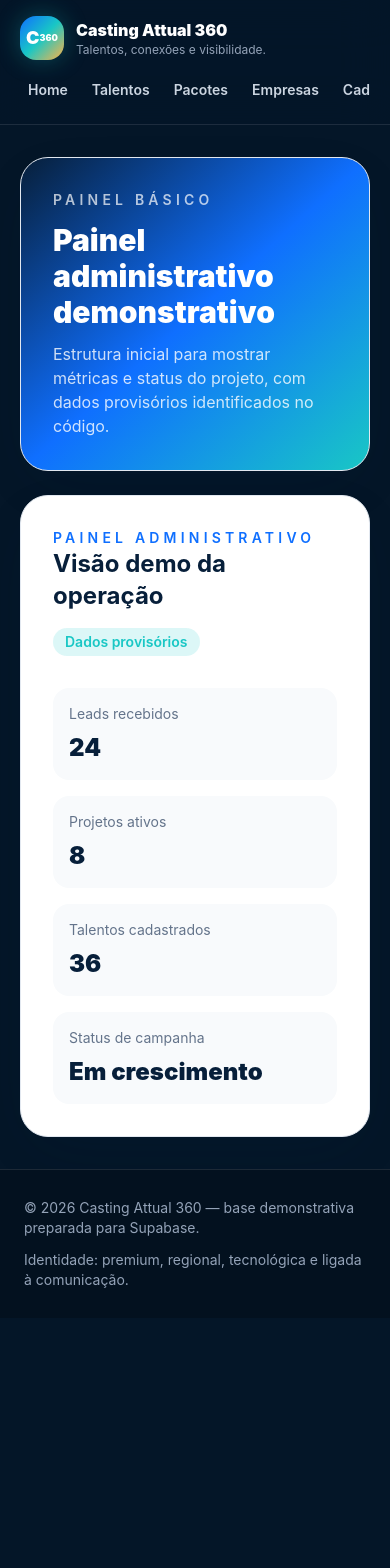
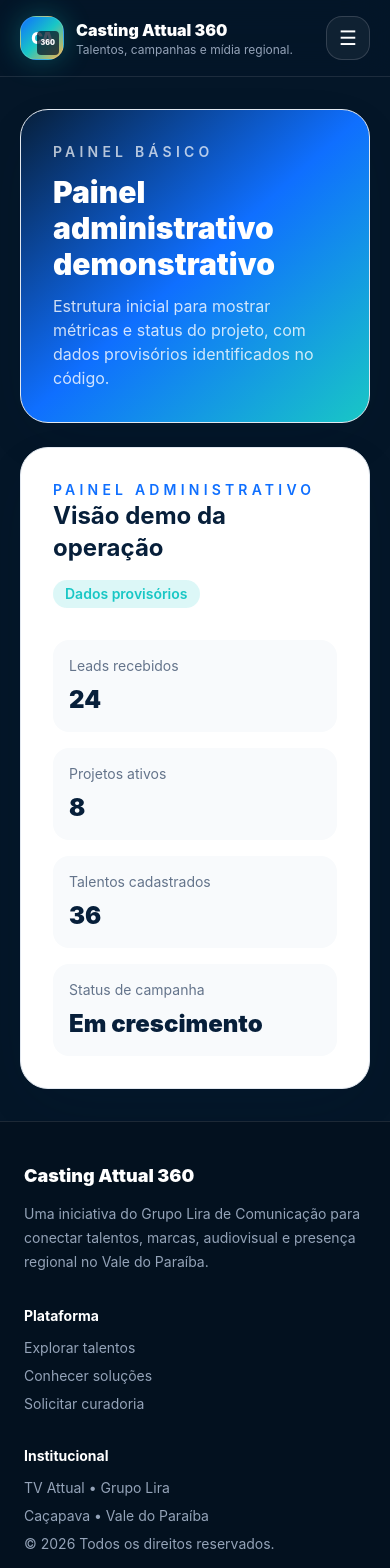
Before and after one commit to Grupo-Lira-de-Comunicacao/casting-attual-360, a Next.js app: page /admin in a window 390 px wide. Shown: the top 1568 px of the page. Before the commit the page ends 1318 px from the top, so only its background shows below. Built offline with nearby package versions, Linux system fonts and the light colour scheme.

Commit message:
feat: evolui cabeçalho, navegação mobile e rodapé público

```diff
--- a/src/components/site-shell.tsx
+++ b/src/components/site-shell.tsx
@@ -1,44 +1,103 @@
+'use client';
+
 import Link from 'next/link';
+import { useState } from 'react';
 
 const navigation = [
   { href: '/', label: 'Home' },
   { href: '/talentos', label: 'Talentos' },
-  { href: '/pacotes', label: 'Pacotes' },
-  { href: '/empresas', label: 'Empresas' },
-  { href: '/talentos/cadastrar', label: 'Cadastrar talento' },
-  { href: '/admin', label: 'Admin' },
+  { href: '/pacotes', label: 'Soluções' },
+  { href: '/empresas', label: 'Para empresas' },
 ];
 
 export function SiteShell({ children }: { children: React.ReactNode }) {
+  const [menuOpen, setMenuOpen] = useState(false);
+
   return (
     <div className="min-h-screen overflow-hidden bg-[#041628] text-white">
-      <header className="sticky top-0 z-50 border-b border-white/10 bg-[#041628]/85 backdrop-blur-xl">
-        <div className="mx-auto flex max-w-7xl flex-wrap items-center justify-between gap-4 px-5 py-4 sm:px-6 lg:px-8">
-          <Link href="/" className="flex items-center gap-3">
-            <div className="relative flex h-11 w-11 items-center justify-center rounded-2xl bg-gradient-to-br from-blue via-teal to-gold text-lg font-black text-white shadow-[0_0_25px_rgba(25,199,197,0.3)]">
-              C<span className="text-[9px]">360</span>
+      <header className="sticky top-0 z-50 border-b border-white/10 bg-[#041628]/90 backdrop-blur-xl">
+        <div className="mx-auto flex max-w-7xl items-center justify-between gap-4 px-5 py-4 sm:px-6 lg:px-8">
+          <Link href="/" className="flex min-w-0 items-center gap-3" onClick={() => setMenuOpen(false)}>
+            <div className="relative flex h-11 w-11 shrink-0 items-center justify-center overflow-hidden rounded-2xl border border-white/15 bg-gradient-to-br from-blue via-teal to-gold text-base font-black text-white shadow-[0_0_28px_rgba(25,199,197,0.32)]">
+              <span className="tracking-[-.08em]">CA</span>
+              <span className="absolute bottom-1 right-1 rounded bg-[#041628]/75 px-1 text-[7px] tracking-normal">360</span>
             </div>
-            <div>
-              <p className="text-base font-black text-white">Casting Attual 360</p>
-              <p className="text-xs text-slate-400">Talentos, conexões e visibilidade.</p>
+            <div className="min-w-0">
+              <p className="truncate text-base font-black text-white">Casting Attual 360</p>
+              <p className="truncate text-xs text-slate-400">Talentos, campanhas e mídia regional.</p>
             </div>
           </Link>
-          <nav aria-label="Navegação principal" className="order-3 flex w-full gap-2 overflow-x-auto pb-1 text-sm font-semibold text-slate-300 md:order-none md:w-auto md:gap-5 md:pb-0">
+
+          <nav aria-label="Navegação principal" className="hidden items-center gap-6 text-sm font-semibold text-slate-300 lg:flex">
             {navigation.map((item) => (
-              <Link key={item.href} href={item.href} className="whitespace-nowrap rounded-full px-2 py-1 transition hover:bg-white/10 hover:text-teal md:px-0 md:hover:bg-transparent">
+              <Link key={item.href} href={item.href} className="transition hover:text-teal">
                 {item.label}
               </Link>
             ))}
+            <Link href="/talentos/cadastrar" className="rounded-full border border-white/15 bg-white/5 px-5 py-2.5 text-white transition hover:border-teal/50 hover:bg-teal/10">
+              Quero participar
+            </Link>
+            <Link href="/empresas" className="rounded-full bg-gradient-to-r from-blue to-teal px-5 py-2.5 text-white shadow-[0_10px_28px_-14px_#19c7c5] transition hover:brightness-110">
+              Criar campanha
+            </Link>
           </nav>
+
+          <button
+            type="button"
+            aria-expanded={menuOpen}
+            aria-label="Abrir menu"
+            onClick={() => setMenuOpen((current) => !current)}
+            className="flex h-11 w-11 items-center justify-center rounded-2xl border border-white/15 bg-white/5 text-xl lg:hidden"
+          >
+            {menuOpen ? '×' : '☰'}
+          </button>
         </div>
+
+        {menuOpen && (
+          <div className="border-t border-white/10 bg-[#031522] px-5 py-5 lg:hidden">
+            <nav className="mx-auto grid max-w-7xl gap-2" aria-label="Navegação mobile">
+              {navigation.map((item) => (
+                <Link key={item.href} href={item.href} onClick={() => setMenuOpen(false)} className="rounded-2xl px-4 py-3 font-semibold text-slate-200 transition hover:bg-white/10">
+                  {item.label}
+                </Link>
+              ))}
+              <div className="mt-3 grid gap-3 sm:grid-cols-2">
+                <Link href="/talentos/cadastrar" onClick={() => setMenuOpen(false)} className="rounded-full border border-white/15 px-5 py-3 text-center font-bold">
+                  Quero participar
+                </Link>
+                <Link href="/empresas" onClick={() => setMenuOpen(false)} className="rounded-full bg-gradient-to-r from-blue to-teal px-5 py-3 text-center font-bold">
+                  Criar campanha
+                </Link>
+              </div>
+            </nav>
+          </div>
+        )}
       </header>
 
       <main className="mx-auto max-w-7xl px-5 py-8 sm:px-6 sm:py-10 lg:px-8">{children}</main>
 
       <footer className="border-t border-white/10 bg-[#03111f]">
-        <div className="mx-auto flex max-w-7xl flex-col gap-3 px-6 py-7 text-sm text-slate-400 lg:flex-row lg:items-center lg:justify-between lg:px-8">
-          <p>© 2026 Casting Attual 360 — base demonstrativa preparada para Supabase.</p>
-          <p>Identidade: premium, regional, tecnológica e ligada à comunicação.</p>
+        <div className="mx-auto grid max-w-7xl gap-8 px-6 py-10 text-sm text-slate-400 md:grid-cols-[1.2fr_.8fr_.8fr] lg:px-8">
+          <div>
+            <p className="text-lg font-black text-white">Casting Attual 360</p>
+            <p className="mt-3 max-w-md leading-6">Uma iniciativa do Grupo Lira de Comunicação para conectar talentos, marcas, audiovisual e presença regional no Vale do Paraíba.</p>
+          </div>
+          <div>
+            <p className="font-bold text-white">Plataforma</p>
+            <div className="mt-3 grid gap-2">
+              <Link href="/talentos" className="hover:text-teal">Explorar talentos</Link>
+              <Link href="/pacotes" className="hover:text-teal">Conhecer soluções</Link>
+              <Link href="/empresas" className="hover:text-teal">Solicitar curadoria</Link>
+            </div>
+          </div>
+          <div>
+            <p className="font-bold text-white">Institucional</p>
+            <div className="mt-3 grid gap-2">
+              <span>TV Attual • Grupo Lira</span>
+              <span>Caçapava • Vale do Paraíba</span>
+              <span>© 2026 Todos os direitos reservados.</span>
+            </div>
+          </div>
         </div>
       </footer>
     </div>
```
